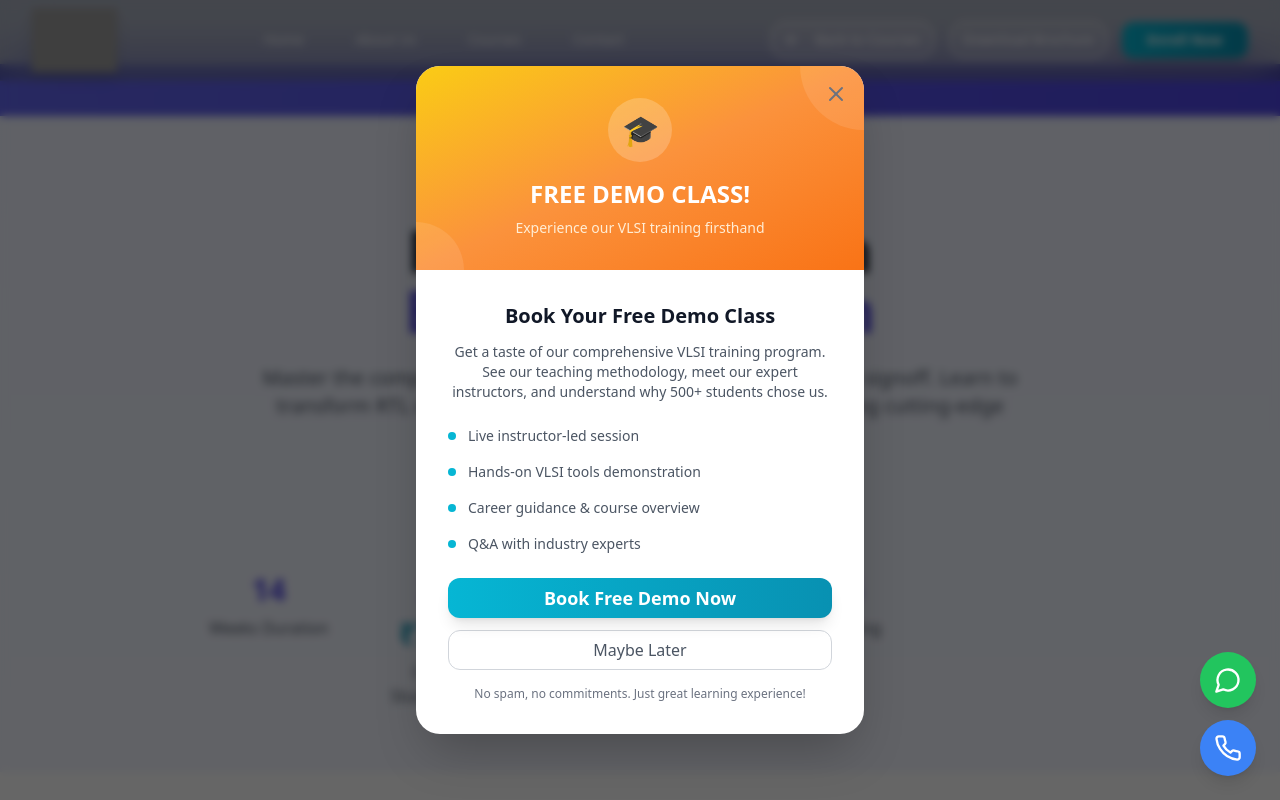
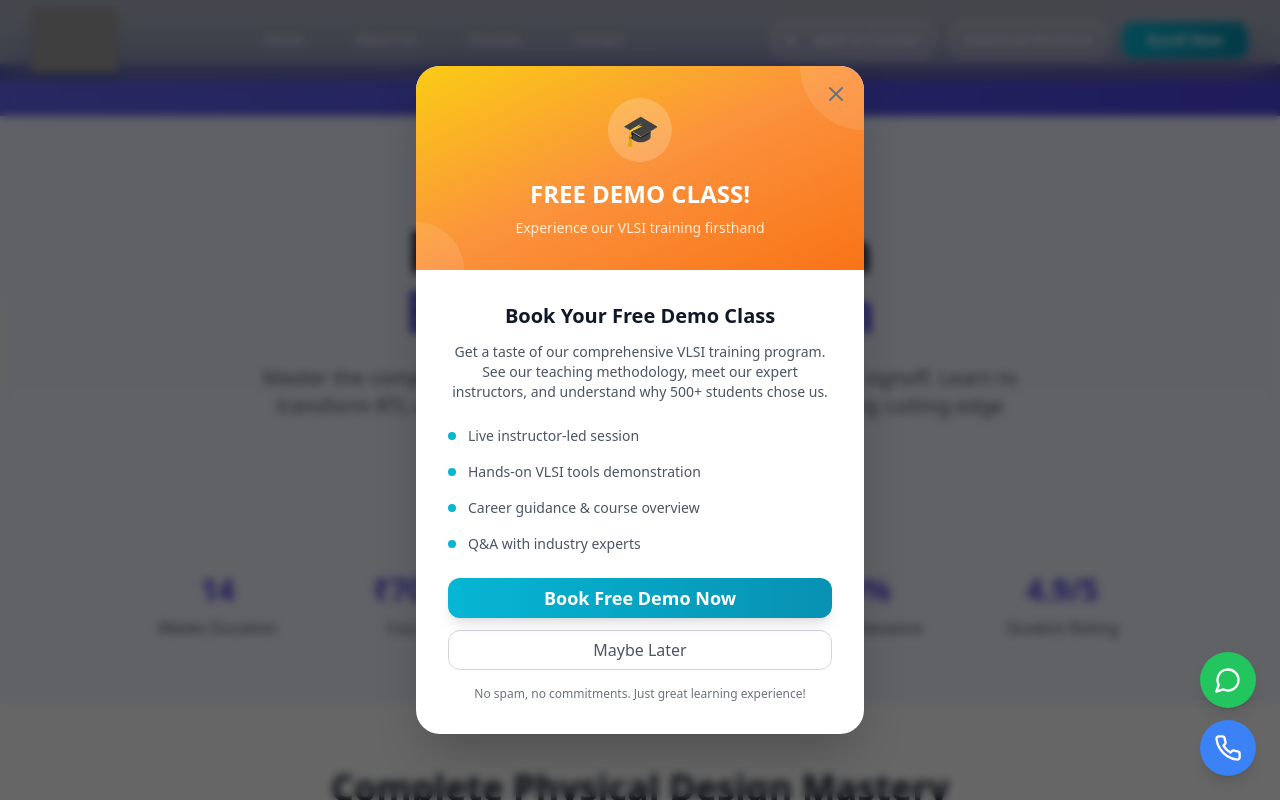
Before and after one commit to azorixsemivlsitraining/AZORIXVLSI, a React (Vite) app: page /courses/physical-design in a window 1280 px wide. Shown: the top 800 px of the page. Built offline with nearby package versions, Linux system fonts and the light colour scheme; grey boxes are pictures that could not be loaded.

Commit message:
Update PhysicalDesign.tsx

```diff
--- a/client/pages/courses/PhysicalDesign.tsx
+++ b/client/pages/courses/PhysicalDesign.tsx
@@ -103,34 +103,38 @@ export default function PhysicalDesign() {
           </div>
 
      {/* Stats */}
-          <div className="grid grid-cols-2 md:grid-cols-5 gap-8 max-w-4xl mx-auto">
+<div className="grid grid-cols-2 md:grid-cols-5 gap-8 max-w-5xl mx-auto">
+  {/* Duration */}
   <div className="text-center">
     <div className="text-3xl font-bold text-indigo-600 mb-2">14</div>
     <div className="text-gray-600">Weeks Duration</div>
   </div>
+
+  {/* Course Fee */}
   <div className="text-center">
-              <div className="text-3xl font-bold text-indigo-600 mb-2">
-                200+
-              </div>
-              <div className="text-center">
-    <div className="text-3xl font-bold text-vlsi-600 mb-2">₹70,000</div>
+    <div className="text-3xl font-bold text-indigo-600 mb-2">₹70,000</div>
     <div className="text-gray-600">Course Fee</div>
   </div>
+
+  {/* Students Trained */}
+  <div className="text-center">
+    <div className="text-3xl font-bold text-indigo-600 mb-2">200+</div>
     <div className="text-gray-600">Students Trained</div>
   </div>
+
+  {/* Industry Relevance */}
   <div className="text-center">
-              <div className="text-3xl font-bold text-indigo-600 mb-2">
-                100%
-              </div>
+    <div className="text-3xl font-bold text-indigo-600 mb-2">100%</div>
     <div className="text-gray-600">Industry Relevance</div>
   </div>
+
+  {/* Student Rating */}
   <div className="text-center">
-              <div className="text-3xl font-bold text-indigo-600 mb-2">
-                4.9/5
-              </div>
+    <div className="text-3xl font-bold text-indigo-600 mb-2">4.9/5</div>
     <div className="text-gray-600">Student Rating</div>
   </div>
 </div>
+
         </div>
       </section>
 
```
Lines whose indentation alone changed are shown as unchanged.
